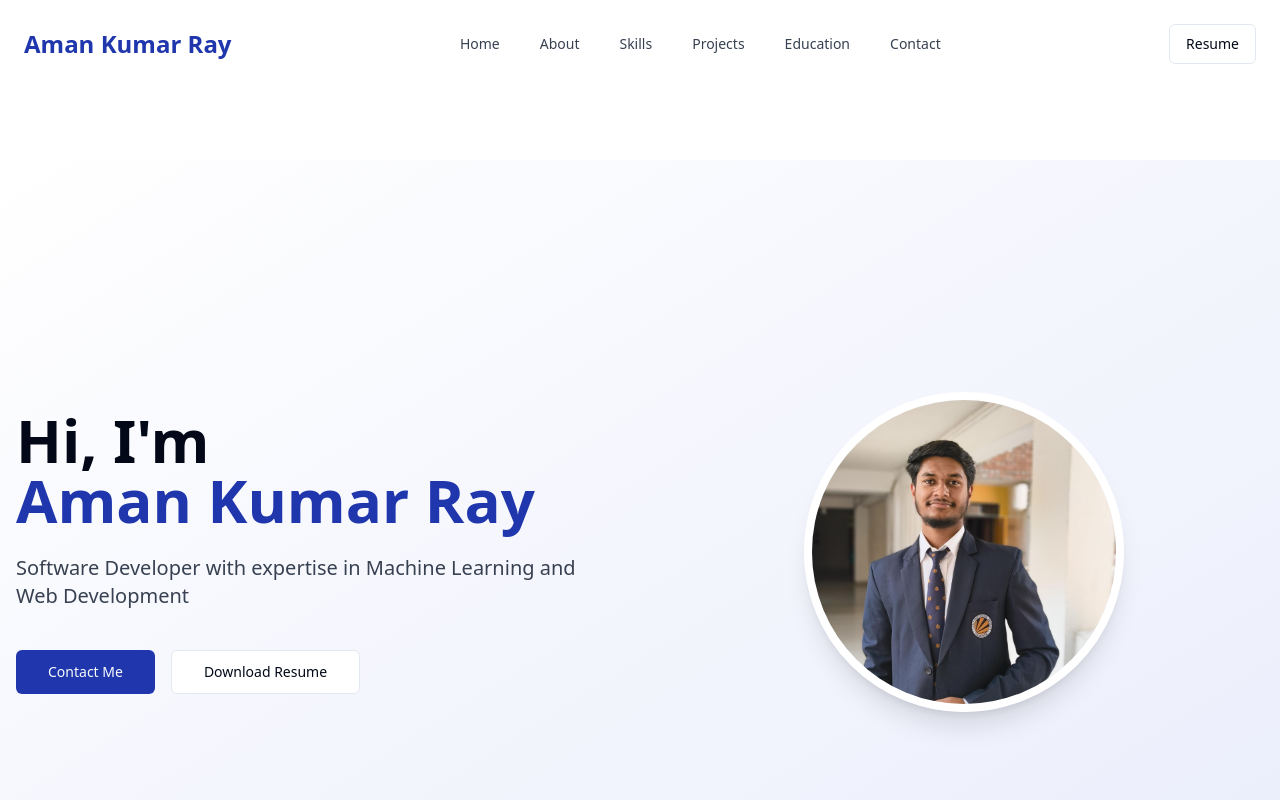
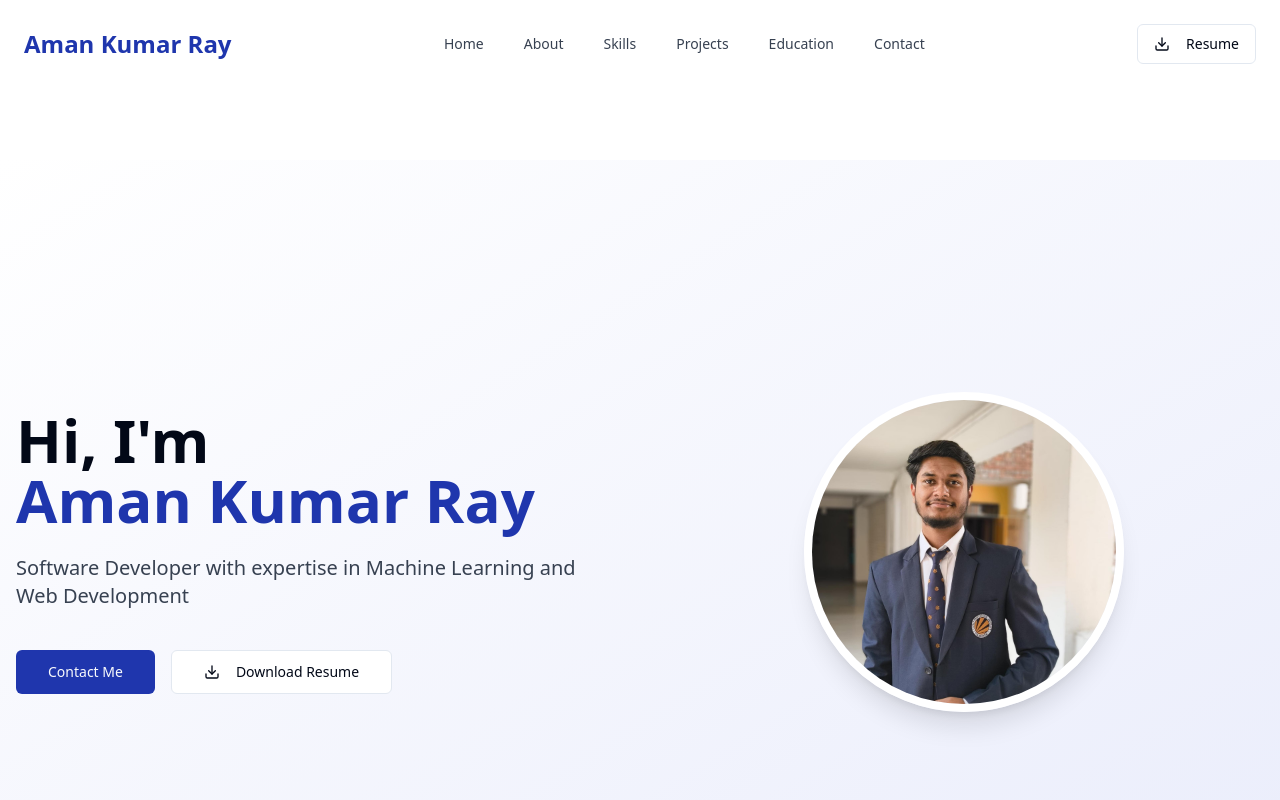
Before and after one commit to amanray2214/resume-into-site, a React (Vite) app: page / in a window 1280 px wide. Shown: the top 800 px of the page. Built offline with nearby package versions, Linux system fonts and the light colour scheme.

Commit message:
Update: Download resume
Update the resume file and download links.

```diff
--- a/package.json
+++ b/package.json
@@ -46,7 +46,7 @@
     "date-fns": "^3.6.0",
     "embla-carousel-react": "^8.3.0",
     "input-otp": "^1.2.4",
-    "lucide-react": "^0.462.0",
+    "lucide-react": "^0.506.0",
     "next-themes": "^0.3.0",
     "react": "^18.3.1",
     "react-day-picker": "^8.10.1",
--- a/src/components/Footer.tsx
+++ b/src/components/Footer.tsx
@@ -1,5 +1,6 @@
 
 import { Button } from "@/components/ui/button";
+import { Download } from "lucide-react";
 
 const Footer = () => {
   const currentYear = new Date().getFullYear();
@@ -17,7 +18,10 @@ const Footer = () => {
             <p>Thank you for visiting my portfolio!</p>
             <div className="mt-4">
               <a href="/resume.pdf" download="Aman_Kumar_Ray_Resume.pdf">
-                <Button variant="outline">Download Resume</Button>
+                <Button variant="outline">
+                  <Download size={16} className="mr-2" />
+                  Download Resume
+                </Button>
               </a>
             </div>
           </div>
--- a/src/components/HeroSection.tsx
+++ b/src/components/HeroSection.tsx
@@ -1,6 +1,6 @@
-
 
 import { Button } from "@/components/ui/button";
+import { Download } from "lucide-react";
 
 const HeroSection = () => {
   return (
@@ -20,6 +20,7 @@ const HeroSection = () => {
             </a>
             <a href="/resume.pdf" download="Aman_Kumar_Ray_Resume.pdf">
               <Button variant="outline" size="lg">
+                <Download size={16} className="mr-2" />
                 Download Resume
               </Button>
             </a>
--- a/src/components/Navbar.tsx
+++ b/src/components/Navbar.tsx
@@ -1,6 +1,7 @@
 
 import { useState, useEffect } from 'react';
 import { Button } from "@/components/ui/button";
+import { Download } from "lucide-react";
 
 const Navbar = () => {
   const [scrolled, setScrolled] = useState(false);
@@ -39,6 +40,7 @@ const Navbar = () => {
           <div className="flex items-center">
             <a href="/resume.pdf" download="Aman_Kumar_Ray_Resume.pdf">
               <Button variant="outline" className="hidden md:inline-flex">
+                <Download size={16} className="mr-2" />
                 Resume
               </Button>
             </a>
```
Also changed, not shown: 2 other files (tests, documents, lock files or other folders).
